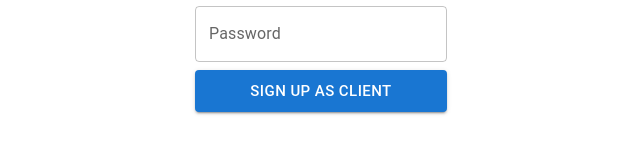
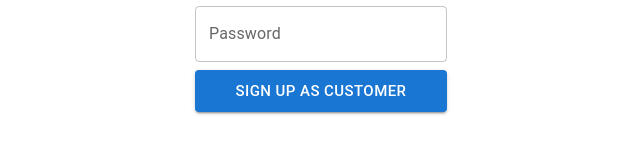
Before and after one commit to claiford/food-finder, a React (Create React App) app in the folder frontend/: page / in a window 1280 px wide. Both pictures are taken after a click on the button "CLIENT". Shown: the part 486-640 px from the top of the page, without its empty margins (339-979 px from the left). Built offline with nearby package versions, Linux system fonts and the light colour scheme; no server answers.

Commit message:
chore (signup): standardised naming convention for client to customer

```diff
--- a/frontend/src/components/ClientSignUp.jsx
+++ b/frontend/src/components/CustomerSignUp.jsx
@@ -2,20 +2,20 @@ import React, { useState } from "react";
 import axios from "axios";
 import { Alert, Container, TextField, Button } from "@mui/material";
 
-const ClientSignUp = ({ clientInfo, setClientInfo }) => {
+const CustomerSignUp = ({ customerInfo, setCustomerInfo }) => {
   const [error, setError] = useState(null);
   const [showErrorMessage, setShowErrorMessage] = useState(false);
   const [showSuccessBar, setShowSuccessBar] = useState(false);
   const [success, setSuccess] = useState(null);
 
   const handleInputChange = (e, key) => {
-    const updatedClientInfo = { ...clientInfo, [key]: e.target.value };
-    setClientInfo(updatedClientInfo);
+    const updatedCustomerInfo = { ...customerInfo, [key]: e.target.value };
+    setCustomerInfo(updatedCustomerInfo);
   };
 
   const handleSubmitForm = async (e) => {
     e.preventDefault();
-    if (!clientInfo.name || !clientInfo.email || !clientInfo.password) {
+    if (!customerInfo.name || !customerInfo.email || !customerInfo.password) {
       setError("All fields are required");
       setShowErrorMessage(true);
     }
@@ -23,14 +23,14 @@ const ClientSignUp = ({ clientInfo, setClientInfo }) => {
     try {
       const response = await axios.post(
         `${process.env.REACT_APP_BACKEND_URL}/customer/signup`,
-        clientInfo
+        customerInfo
       );
       // console.log("Sign up response: ", response);
       if (response.status === 200) {
         setSuccess(response.data.message || "Sign up successful.");
         setShowSuccessBar(true);
         // Reset form fields
-        setClientInfo({
+        setCustomerInfo({
           name: "",
           email: "",
           password: "",
@@ -61,7 +61,7 @@ const ClientSignUp = ({ clientInfo, setClientInfo }) => {
           type="text"
           fullWidth
           margin="normal"
-          value={clientInfo.name}
+          value={customerInfo.name}
           onChange={(e) => handleInputChange(e, "name")}
         />
         <TextField
@@ -70,7 +70,7 @@ const ClientSignUp = ({ clientInfo, setClientInfo }) => {
           type="email"
           fullWidth
           margin="normal"
-          value={clientInfo.email}
+          value={customerInfo.email}
           onChange={(e) => handleInputChange(e, "email")}
         />
         <TextField
@@ -79,7 +79,7 @@ const ClientSignUp = ({ clientInfo, setClientInfo }) => {
           type="password"
           fullWidth
           margin="normal"
-          value={clientInfo.password}
+          value={customerInfo.password}
           onChange={(e) => handleInputChange(e, "password")}
         />
         <Button
@@ -90,7 +90,7 @@ const ClientSignUp = ({ clientInfo, setClientInfo }) => {
           size="large"
           sx={{ marginTop: "1rem", marginBottom: "2rem" }}
         >
-          Sign up as Client
+          Sign up as Customer
         </Button>
         </form>
         {showErrorMessage && (
@@ -107,4 +107,4 @@ const ClientSignUp = ({ clientInfo, setClientInfo }) => {
   );
 };
 
-export default ClientSignUp;
+export default CustomerSignUp;
--- a/frontend/src/pages/Main.jsx
+++ b/frontend/src/pages/Main.jsx
@@ -1,13 +1,13 @@
 import React, { useState } from "react";
 import { Box, Button, Grid } from "@mui/material";
-import ClientSignUp from "../components/ClientSignUp";
+import CustomerSignUp from "../components/CustomerSignUp";
 import MerchantSignUp from "../components/MerchantSignUp";
 
 const Main = () => {
   const [activeButton, setActiveButton] = useState(null)
   const [showClientForm, setShowClientForm] = useState(false);
   const [showMerchantForm, setShowMerchantForm] = useState(false);
-  const [clientInfo, setClientInfo] = useState({
+  const [customerInfo, setCustomerInfo] = useState({
     name: "",
     email: "",
     password: "",
@@ -27,7 +27,7 @@ const Main = () => {
     },
   };
 
-  const handleClientBtn = () => {
+  const handleCustomerBtn = () => {
     setActiveButton("Client")
     setShowClientForm(true);
     setShowMerchantForm(false);
@@ -53,7 +53,7 @@ const Main = () => {
       <Grid>
         <Grid item xs={4}>
           <Button
-            onClick={handleClientBtn}
+            onClick={handleCustomerBtn}
             sx={activeButton === "Client" ? buttonStyles : {}}
           >
             Client
@@ -67,7 +67,7 @@ const Main = () => {
         </Grid>
       </Grid>
       {showClientForm && activeButton === "Client" && (
-        <ClientSignUp clientInfo={clientInfo} setClientInfo={setClientInfo} />
+        <CustomerSignUp customerInfo={customerInfo} setCustomerInfo={setCustomerInfo} />
       )}
       {showMerchantForm && activeButton === "Merchant" && (
         <MerchantSignUp
```
